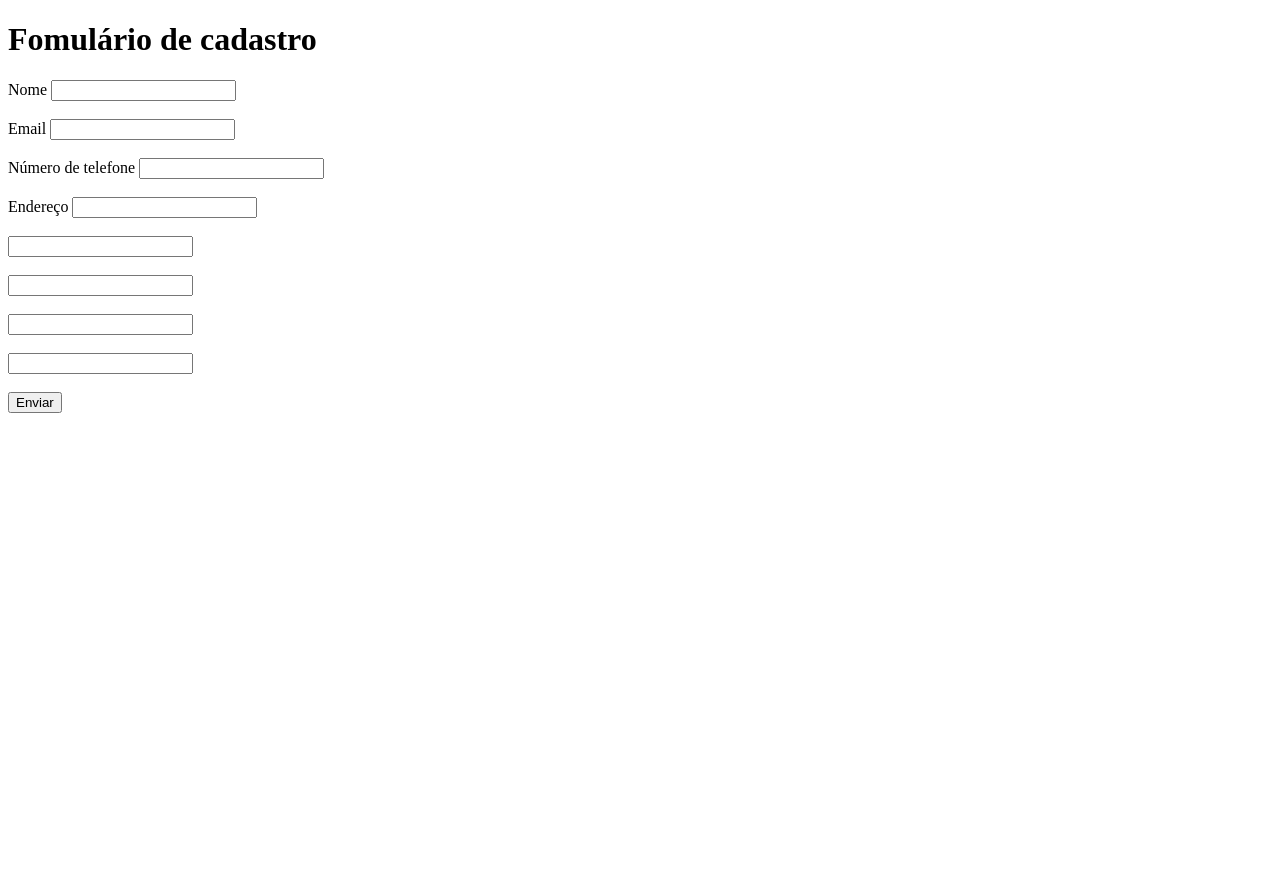
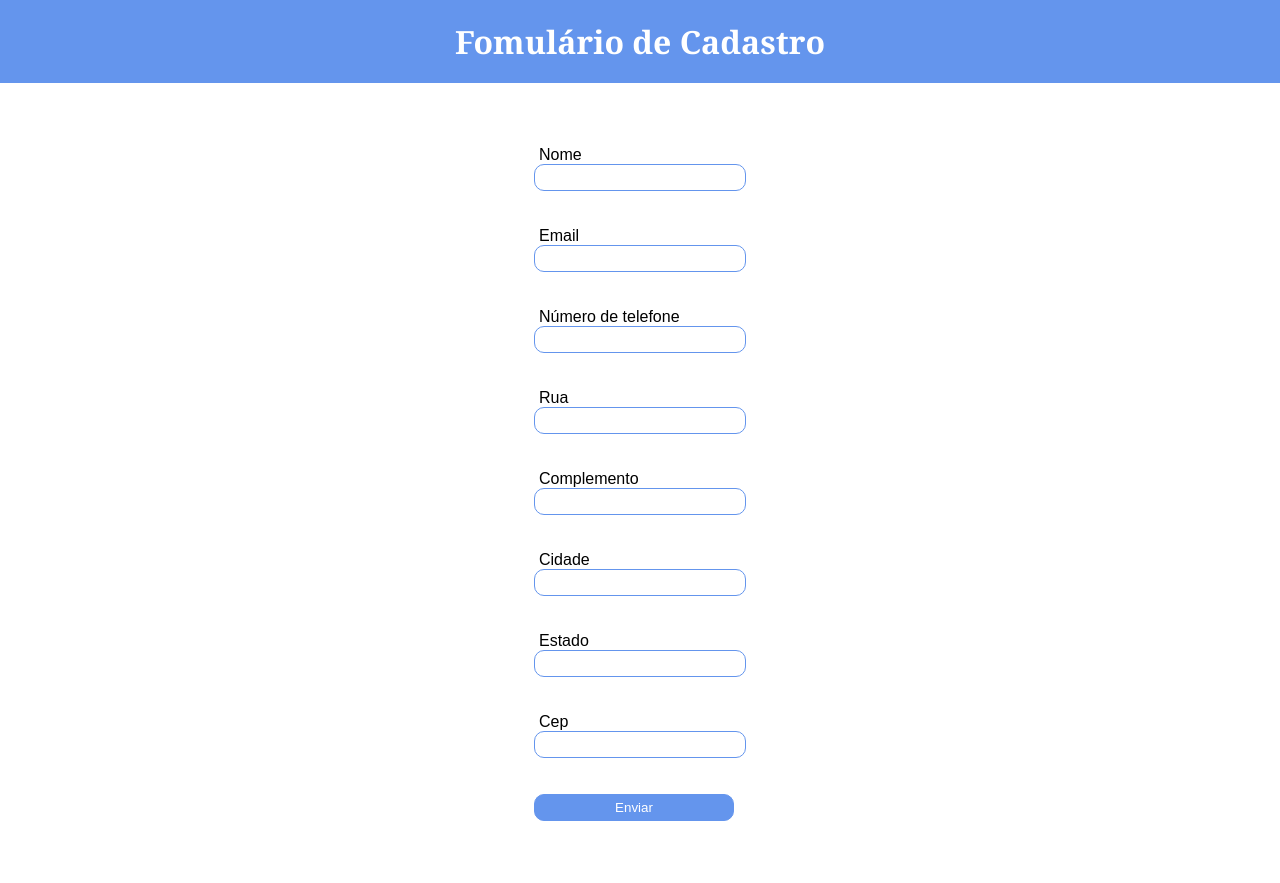
Before and after one commit to Gh-Tas/htdocs, a PHP site: page / in a window 1280 px wide. Before the commit the page ends 413 px from the top, so only its background shows below. Run offline with PHP 8.4, Linux system fonts and the light colour scheme.

Commit message:
modified:   exAula006/fim.php 	modified:   exAula006/index.php 	new file:   exAula006/style.css

```diff
--- a/exAula006/index.php
+++ b/exAula006/index.php
@@ -4,25 +4,34 @@
     <meta charset="UTF-8">
     <meta name="viewport" content="width=device-width, initial-scale=1.0">
     <title>Formulário</title>
+    <link rel="stylesheet" href="style.css">
 </head>
 <body>
     <header>
-        <h1>Fomulário de cadastro</h1>
+        <h1>Fomulário de Cadastro</h1>
     </header>
+        <section>
             <form action="fim.php" method="post">
+                    <div>
                         <label for="nome">Nome</label>
                         <input type="text" name="nome" id="idnome" required> <br><br>
                         <label for="email">Email</label>
                         <input type="email" name="email" id="idemail"><br><br>
                         <label for="telefone">Número de telefone</label>
                         <input type="tel" name="telefone" id="idtelefone"><br><br>
-    <label for="endereco">Endereço</label>
-    <input type="text" name="endereco" id="idrua" required><br><br>
-    <input type="text" name="endereco" id="idcomplemento" required><br><br>
-    <input type="text" name="endereco" id="idcidade" required><br><br>
-    <input type="text" name="endereco" id="idestado" required><br><br>
-    <input type="text" name="endereco" id="idcep" required><br><br>
+                        <label for="rua">Rua</label>
+                        <input type="text" name="rua" id="idrua" required><br><br>
+                        <label for="complemento">Complemento</label>
+                        <input type="text" name="complemento" id="idcomplemento" required><br><br>
+                        <label for="cidade">Cidade</label>
+                        <input type="text" name="cidade" id="idcidade" required><br><br>
+                        <label for="estado">Estado</label>
+                        <input type="text" name="estado" id="idestado" required><br><br>
+                        <label for="cep">Cep</label>
+                        <input type="text" name="cep" id="idcep" required><br><br>
                         <input type="submit" value="Enviar">
+                    </div>
             </form>
+        </section>
 </body>
 </html>
--- /dev/null
+++ b/exAula006/style.css
@@ -0,0 +1,49 @@
+* {
+    margin: 0px;
+    padding: 0px;
+}
+
+header{
+    display: flex;
+    align-items: center;
+    justify-content: center;
+    padding: 20px;
+    background-color: cornflowerblue;
+    color: white;
+    font-family: Cambria, Arial, Helvetica, sans-serif;
+}
+
+section{
+    display: flex;
+    align-items: center;
+    justify-content: center;
+    height: 100vh;
+}
+
+form{
+    font-family: Arial, Helvetica, sans-serif;
+}
+
+form div{
+    display: flex;
+    flex-direction: column;
+
+}
+
+form input{
+    outline: unset;
+    padding: 5px;
+    width: 200px;
+    border: 1px solid cornflowerblue;
+    border-radius: 10px;
+}
+
+form input[type="submit"]{
+    background-color: cornflowerblue;
+    color: white;
+    cursor: pointer;
+}
+
+form label{
+    margin-left: 5px;
+}
```
Also changed, not shown: exAula006/fim.php (+7 -7 lines). Lines whose indentation alone changed are shown as unchanged.
